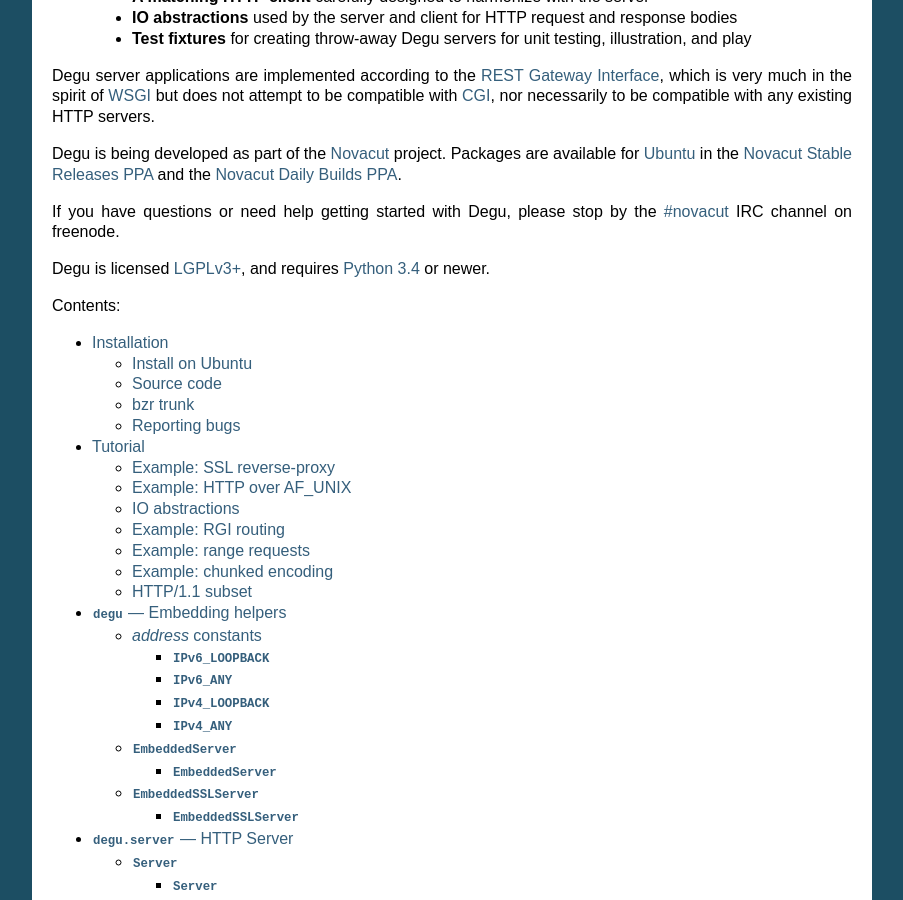
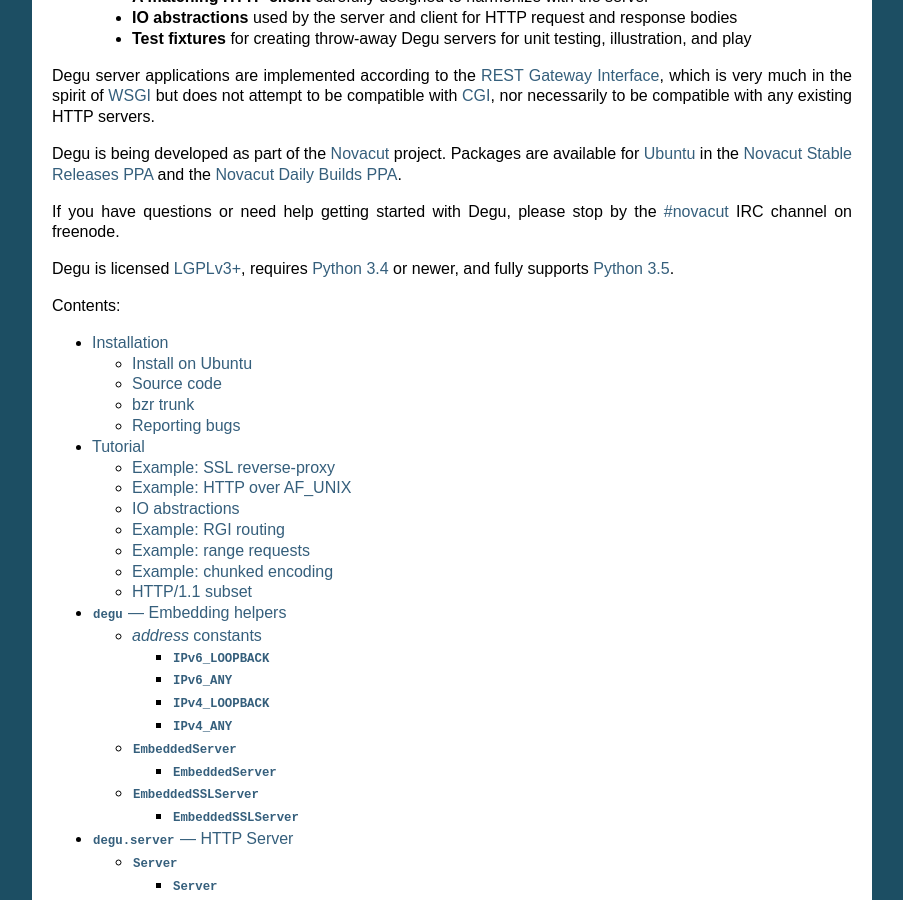
Before and after one commit to json420/degu, a Sphinx documentation site: the page built from doc/index.rst, in a window 1280 px wide and 900 px high, scrolled down 390 px. Shown: the whole window, without its empty margins (198-1101 px from the left). Built offline with Sphinx 7.4.7, drawn with Linux system fonts in a browser that asks for light colours.

Commit message:
Update setup.py, README, and doc/index.rst about Python 3.5 support

```diff
--- a/doc/index.rst
+++ b/doc/index.rst
@@ -41,7 +41,8 @@
 If you have questions or need help getting started with Degu, please stop by the
 `#novacut`_ IRC channel on freenode.
 
-Degu is licensed `LGPLv3+`_, and requires `Python 3.4`_ or newer.
+Degu is licensed `LGPLv3+`_, requires `Python 3.4`_ or newer,  and fully
+supports `Python 3.5`_.
 
 Contents:
 
@@ -73,5 +74,6 @@
 .. _`Novacut Daily Builds PPA`: https://launchpad.net/~novacut/+archive/ubuntu/daily
 .. _`#novacut`: http://webchat.freenode.net/?channels=novacut
 .. _`Ubuntu`: http://www.ubuntu.com/
-.. _`Python 3.4`: https://docs.python.org/3/
+.. _`Python 3.4`: https://docs.python.org/3.4/
+.. _`Python 3.5`: https://docs.python.org/3.5/
 .. _`give feedback!`: https://bugs.launchpad.net/degu
--- a/setup.py
+++ b/setup.py
@@ -165,6 +165,7 @@
         'Operating System :: POSIX :: Linux',
         'Programming Language :: C',
         'Programming Language :: Python :: 3.4',
+        'Programming Language :: Python :: 3.5',
         'Programming Language :: Python :: 3 :: Only',
         'Programming Language :: Python :: Implementation :: CPython',
         'Topic :: Internet :: WWW/HTTP',
```
Also changed, not shown: 1 other file.
